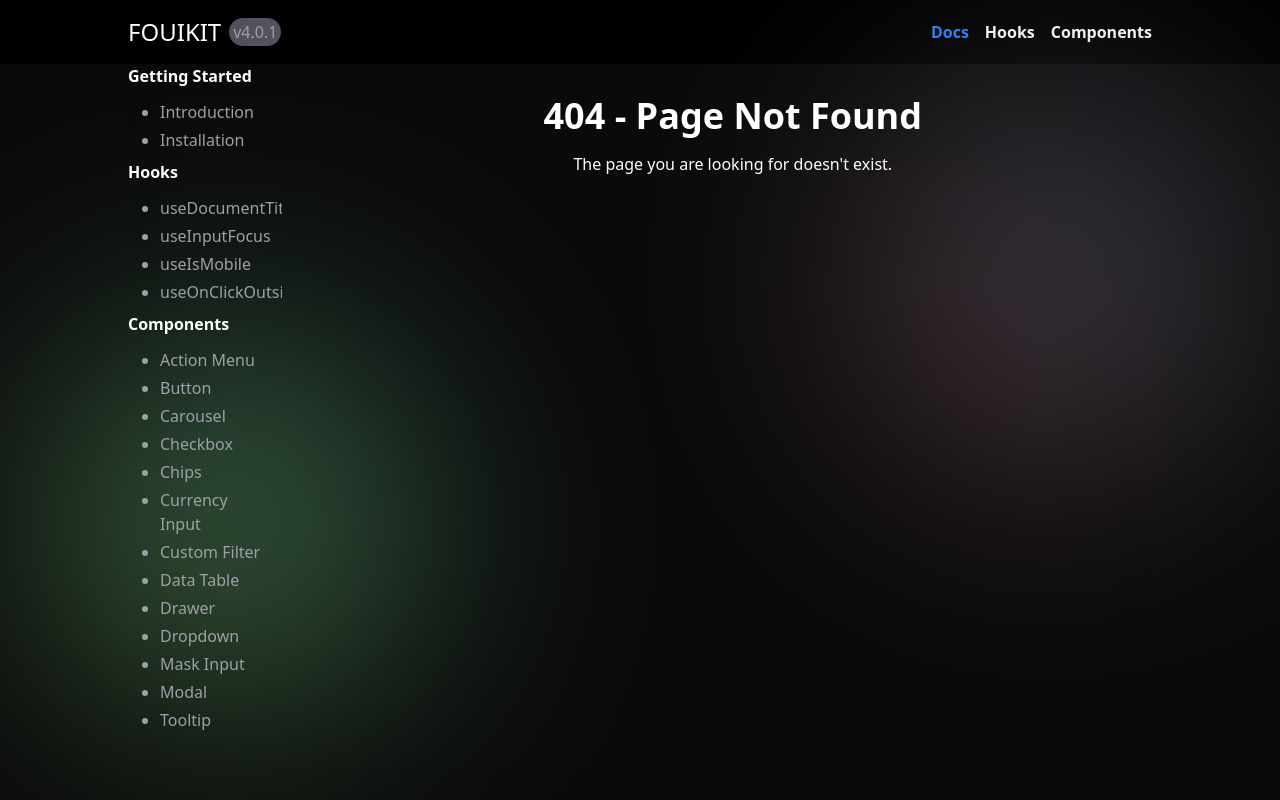
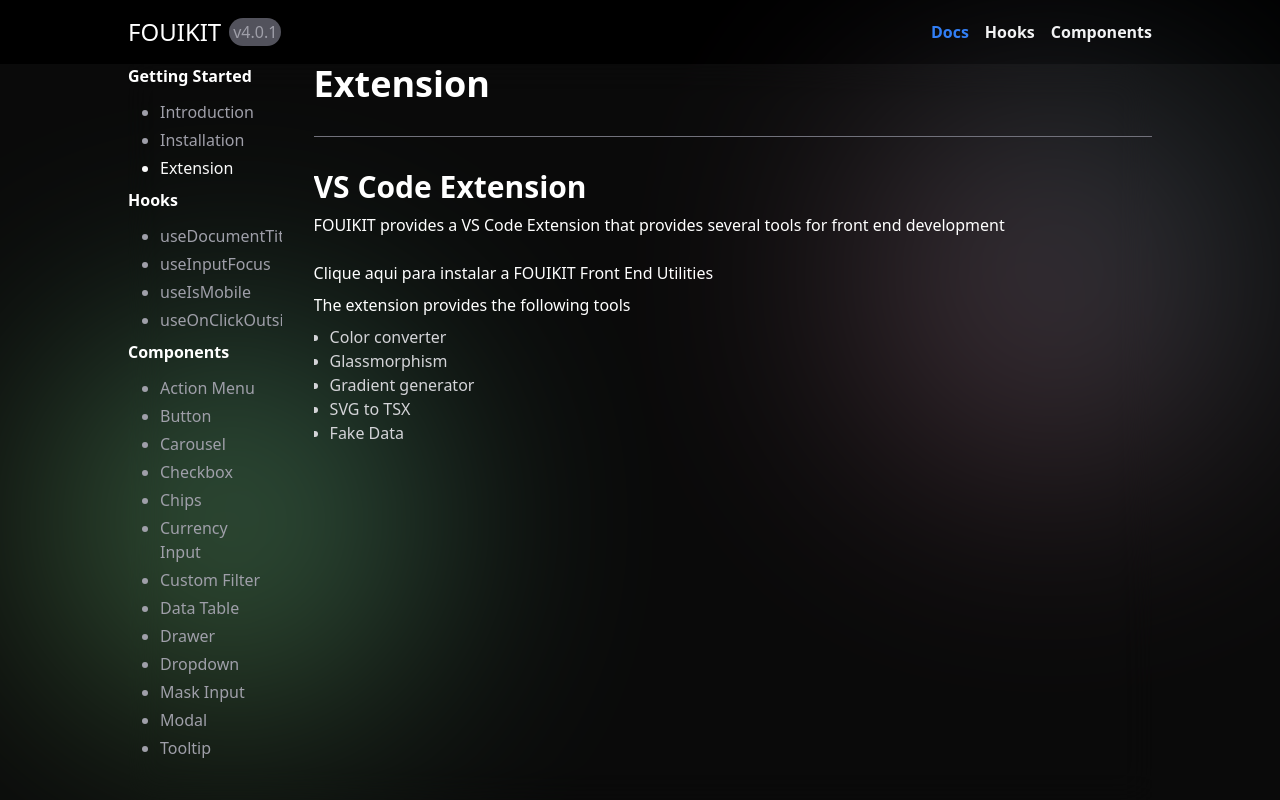
Before and after one commit to filipeoliveira-oss/uiKit, a Next.js app: page /docs/extension in a window 1280 px wide. Before the commit this address had no page. Built offline with nearby package versions, Linux system fonts and the light colour scheme.

Commit message:
feat: update ChipsPage title and add Extension link in Sidebar

```diff
--- a/src/app/components/chips/page.tsx
+++ b/src/app/components/chips/page.tsx
@@ -36,7 +36,7 @@ Chips`
         `
 
     return (
-        <PageWrapper requirements={deps} title="Button">
+        <PageWrapper requirements={deps} title="Chips">
             <h1 className="text-4xl font-bold">Chips</h1>
             <span>Chips is used to enter multiple values on an input field.</span>
 
--- /dev/null
+++ b/src/app/docs/extension/page.tsx
@@ -0,0 +1,32 @@
+'use client'
+import PageWrapper from "@/components/pageWrapper";
+import Link from "next/link";
+
+export default function Installation() {
+
+    return (
+        <PageWrapper requirements={[]} showRequirements={false} title="Installation">
+            <h1 className="text-4xl font-bold">Extension</h1>
+
+            <div className="w-full h-[1px] bg-zinc-500"></div>
+
+            <div className="w-full flex flex-col gap-2">
+                <h2 className="text-3xl font-semibold">VS Code Extension</h2>
+
+                <span>FOUIKIT provides a VS Code Extension that provides several tools for front end development</span>
+
+                <Link href={'https://marketplace.visualstudio.com/items?itemName=FilipeOliveira084.fouikit-front-end-utilities'} className="mt-4">Clique aqui para instalar a FOUIKIT Front End Utilities</Link>
+
+                 <span>The extension provides the following tools</span>
+
+                 <ul className="w-[80%] h-fit list-disc pl-4 ">
+                        {['Color converter', 'Glassmorphism','Gradient generator', 'SVG to TSX', 'Fake Data'].map((each, index) => (
+                            <li className="text-zinc-300" key={index}>
+                                <span>{each}</span>
+                            </li>
+                        ))}
+                    </ul>
+            </div>
+        </PageWrapper>
+    )
+}
--- a/src/components/sidebar.tsx
+++ b/src/components/sidebar.tsx
@@ -22,6 +22,7 @@ export default function Sidebar() {
                     <ul className="w-[80%] h-fit list-disc pl-4 ">
                         <SidebarElement url="/docs/introduction" title="Introduction" />
                         <SidebarElement url='/docs/installation' title="Installation" />
+                        <SidebarElement url='/docs/extension' title="Extension" />
                     </ul>
                 </div>
             </div>
```
